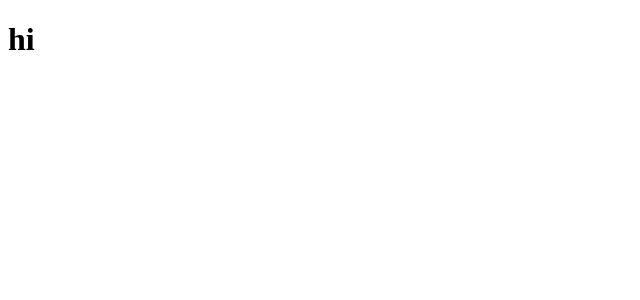
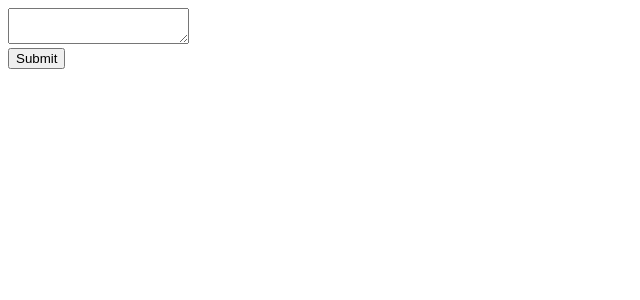
Before and after one commit to rin-11/browser-code-editor, a React (Create React App) app in the folder jbook/: page / in a window 1280 px wide. Shown: the top 300 px of the page, without its empty margins (0-640 px from the left). Built offline with nearby package versions, Linux system fonts and the light colour scheme.

Commit message:
text area and submit button

```diff
--- a/jbook/src/index.tsx
+++ b/jbook/src/index.tsx
@@ -5,7 +5,13 @@ const el = document.getElementById("root");
 const root = ReactDOM.createRoot(el!);
 
 const App = () => {
-  return <h1>hi</h1>;
+  return <div>
+    <textarea></textarea>
+      <div>
+        <button>Submit</button>
+      </div>
+      <pre></pre>
+  </div>
 };
 
 root.render(<App />);
```
